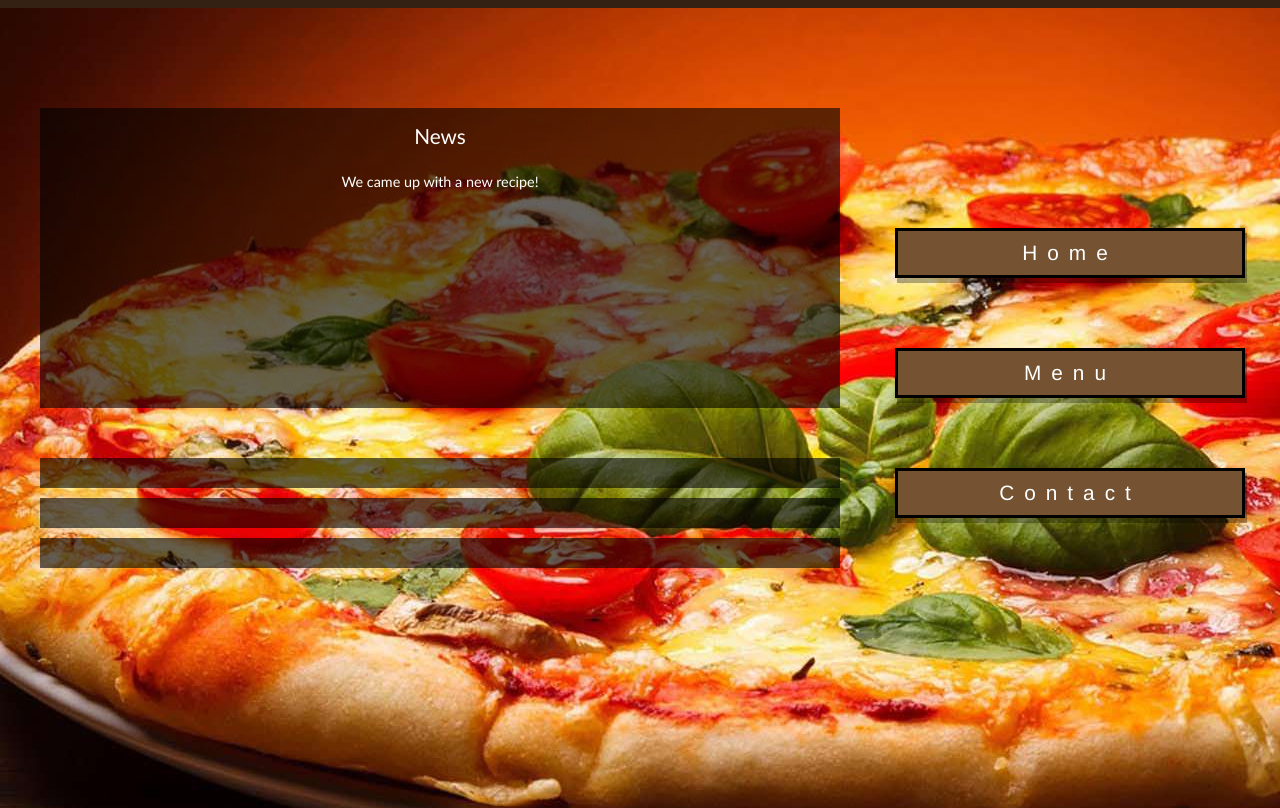
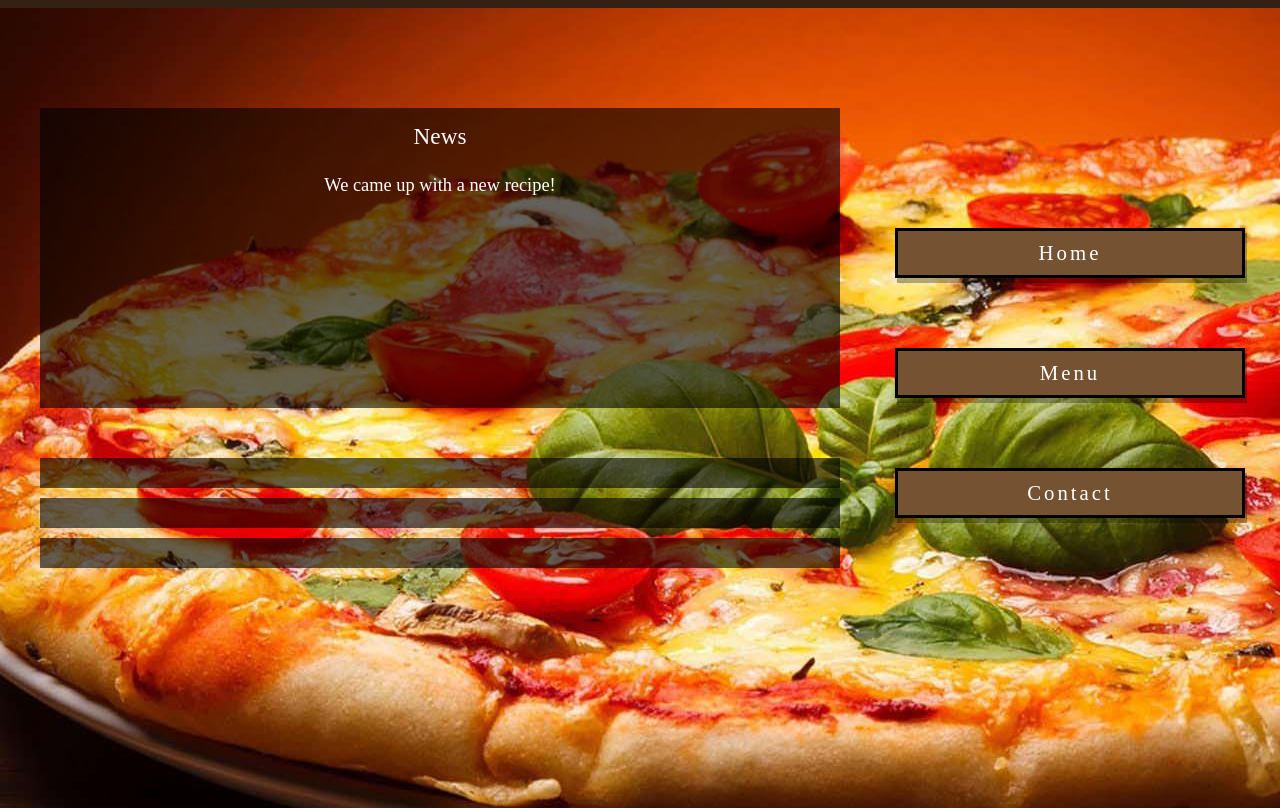
Before and after one commit to ClydeCode/Restaurant-Page, a website built with webpack: page dist/index.html in a window 1280 px wide. Shown: the part 122-930 px from the top of the page. Built offline with nearby package versions, Linux system fonts and the light colour scheme; files whose address does not match are found by name.

Commit message:
Update styles

```diff
--- a/src/styles.css
+++ b/src/styles.css
@@ -1,6 +1,16 @@
 @font-face {
     font-family: Italiano;
     src: url(./fonts/Italiano.otf);
+}
+
+@font-face {
+    font-family: firasans-medium;
+    src: url(./fonts/FiraSans-Medium.ttf);
+}
+
+@font-face {
+    font-family: firesans-light;
+    src: url(./fonts/FiraSans-Light.ttf);
 }
 
 body {
@@ -63,15 +73,15 @@ body {
     align-self: center;
     color: white;
     padding: 15px;
-    font-family: 'Gill Sans', 'Gill Sans MT', Calibri, 'Trebuchet MS', sans-serif;
-    font-size: 1.3rem;
+    font-family: 'firesans-medium';
+    font-size: 1.45rem;
 }
 
 .content .container-news .container-text {
     align-self: center;
     color: white;
-    font-family:'Gill Sans', 'Gill Sans MT', Calibri, 'Trebuchet MS', sans-serif;
-    font-size: .9rem;
+    font-family:'firesans-medium';
+    font-size: 1.15rem;
     margin-top: 10px;
 }
 
@@ -113,6 +123,7 @@ body {
     width: 245px;
     border-radius: 4px;
     margin: 30px;
+    border: 1px solid rgba(255, 0, 0, 1);
 }
 
 .content .main .navigation {
@@ -130,8 +141,8 @@ body {
     width: 350px;
     border: 3px solid black;
     background-color:rgb(116, 82, 50);
-    font-family: 'Franklin Gothic Medium', 'Arial Narrow', Arial, sans-serif;
-    letter-spacing: 10px;
+    font-family: 'firasans-light';
+    letter-spacing: 3px;
     font-size: 1.3rem;
     color:white;
     cursor: pointer;
```
